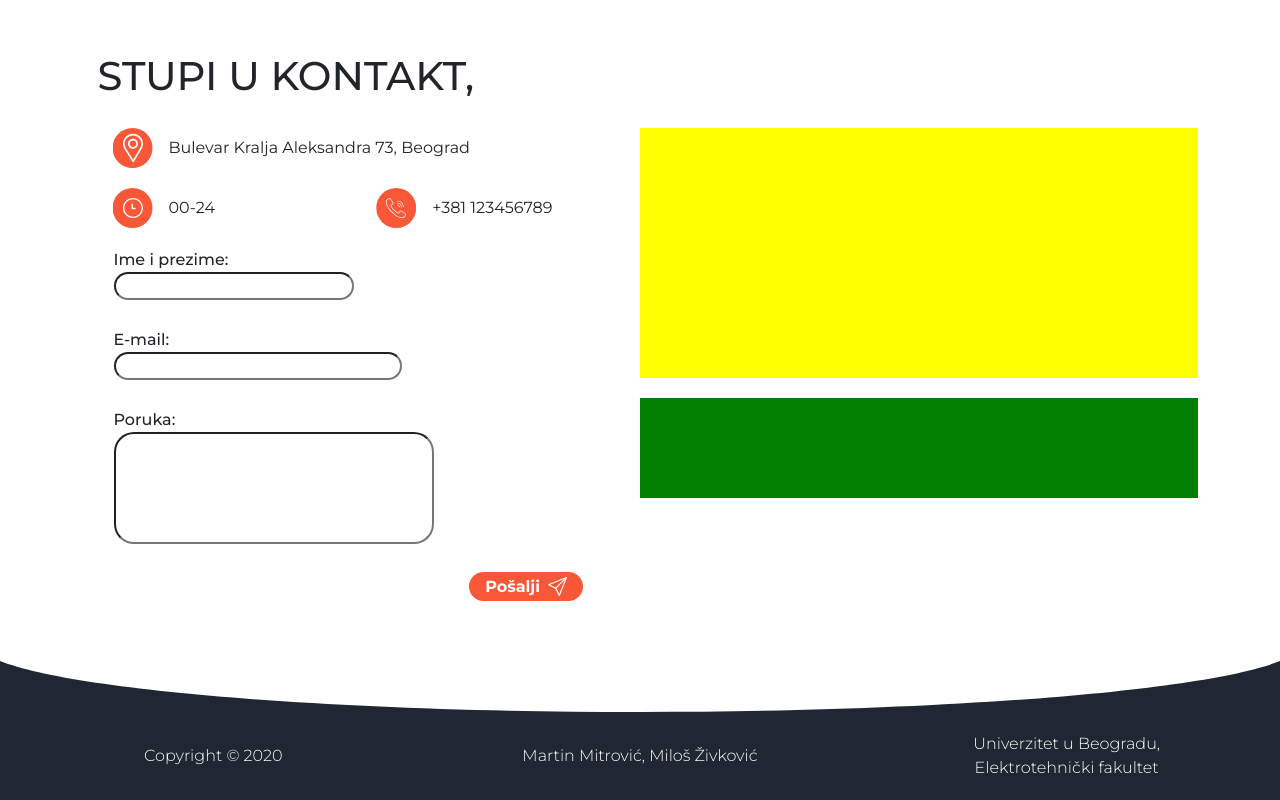
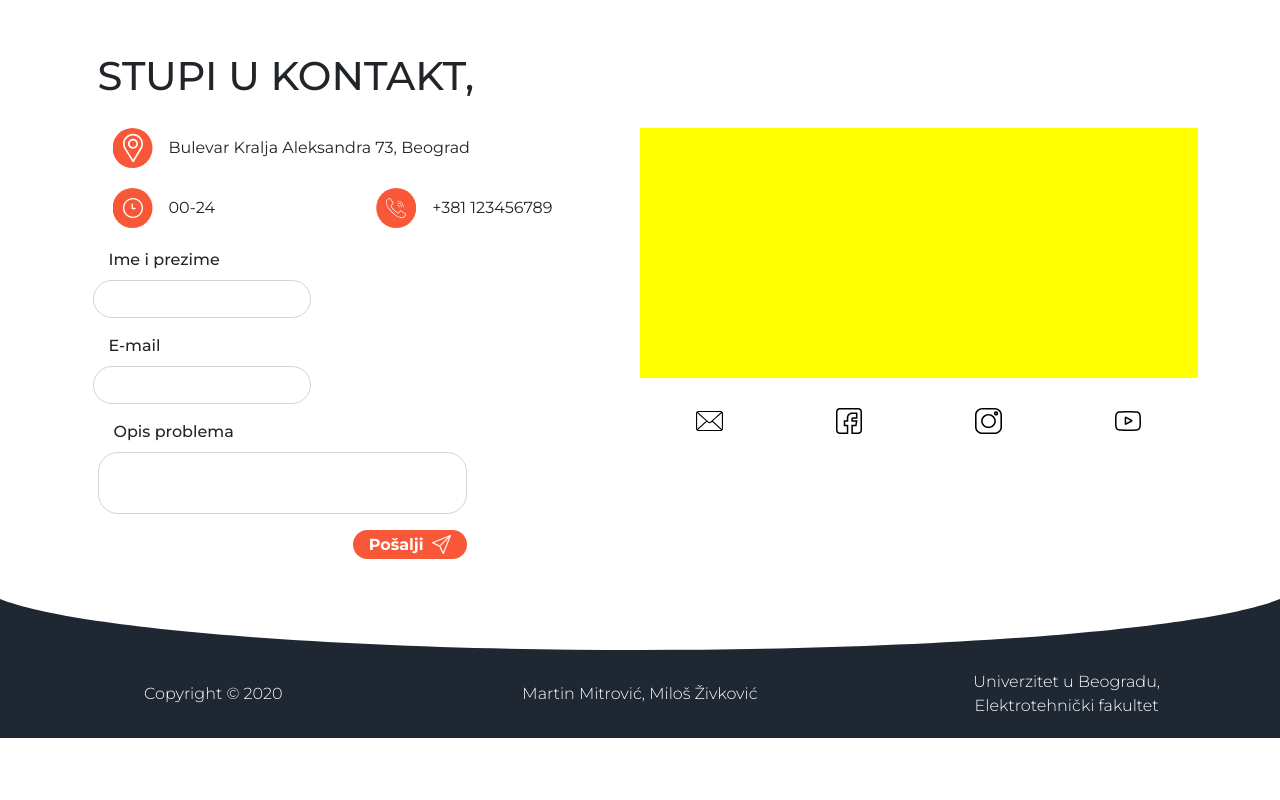
Before and after one commit to zivkovicmilos/fitnessApp, a React (Create React App) app in the folder client/: page /onama in a window 1280 px wide. Shown: the part 1768-2568 px from the top of the page. After the commit the page ends 2506 px from the top, so only its background shows below. Built offline with nearby package versions, Linux system fonts and the light colour scheme.

Commit message:
Social bar added

```diff
--- a/client/src/App.css
+++ b/client/src/App.css
@@ -651,17 +651,8 @@ textarea {
 	padding-bottom: 20px;
 }
 
-#imePrezime {
-	width: 15em;
-}
-
-#eMail {
-	width: 18em;
-}
-
-#poruka {
-	width: 20em;
-	height: 7em;
+.contactForm {
+	width: 70%;
 }
 
 .map {
@@ -669,11 +660,13 @@ textarea {
 	width: 250px;
 	height: 250px;
 }
+.social {
+	min-width: 35px;
+	padding: 10px;
+}
 
-.social {
-	background-color: green;
-	width: 250px;
-	height: 100px;
+.social > img {
+	width: 100%;
 }
 
 .registerFieldWrapper .form-row .form-control {
@@ -685,7 +678,6 @@ textarea {
 	width: auto !important;
 	border-radius: 0 20px 20px 0 !important;
 }
-
 .centerRowY {
 	align-items: center;
 }
--- a/client/src/components/layout/ContactMail.js
+++ b/client/src/components/layout/ContactMail.js
@@ -3,45 +3,34 @@ import send from "../../assets/svg/send.svg";
 
 const ContactMail = () => {
 	return (
-		<React.Fragment>
-			<form onSubmit="" id="mailForm">
-				<div class="row">
-					<div class="col">
-						<label>
-							Ime i prezime:
-							<br />
-							<input type="text" id="imePrezime" />
-						</label>
+		<form className="contactForm">
+			<div className="form-row">
+				<div className="form-group mr-3">
+					<label for="imePrezime">Ime i prezime</label>
+					<input
+						type="text"
+						className="form-control"
+						id="imePrezime"
+					/>
 				</div>
 			</div>
-				<div class="row">
-					<div class="col">
-						<label>
-							E-mail:
-							<br />
-							<input type="text" id="eMail" />
-						</label>
+			<div className="form-row">
+				<div className="form-group mr-3">
+					<label for="eMail">E-mail</label>
+					<input type="text" className="form-control" id="eMail" />
 				</div>
 			</div>
-				<div class="row">
-					<div class="col">
-						<label>
-							Poruka:
-							<br />
-							<input type="textarea" id="poruka" />
-						</label>
+			<div className="form-group">
+				<label for="poruka">Opis problema</label>
+				<textarea className="form-control" id="poruka" />
 			</div>
-				</div>
-				<div class="row">
-					<div class="offset-sm-8 col">
+			<div className="text-right">
 				<button className="button" type="submit">
 					Pošalji
 					<img src={send} className="icon" />
 				</button>
 			</div>
-				</div>
 		</form>
-		</React.Fragment>
 	);
 };
 
--- a/client/src/components/layout/ContactSocial.js
+++ b/client/src/components/layout/ContactSocial.js
@@ -1,9 +1,24 @@
 import React from "react";
+import mail from "../../assets/svg/about/mail.svg";
+import face from "../../assets/svg/about/facebook.svg";
+import insta from "../../assets/svg/about/instagram.svg";
+import ytb from "../../assets/svg/about/youtube.svg";
 
 const ContactSocial = () => {
 	return (
-		<div class="row">
-			<div class="col social"></div>
+		<div class="row centerRowX">
+			<div class=" col-1 social">
+				<img src={mail} />
+			</div>
+			<div class="offset-lg-2 col-1 social">
+				<img src={face} />
+			</div>
+			<div class="offset-lg-2 col-1 social">
+				<img src={insta} />
+			</div>
+			<div class="offset-lg-2 col-1 social">
+				<img src={ytb} />
+			</div>
 		</div>
 	);
 };
```
Lines whose indentation alone changed are shown as unchanged.
